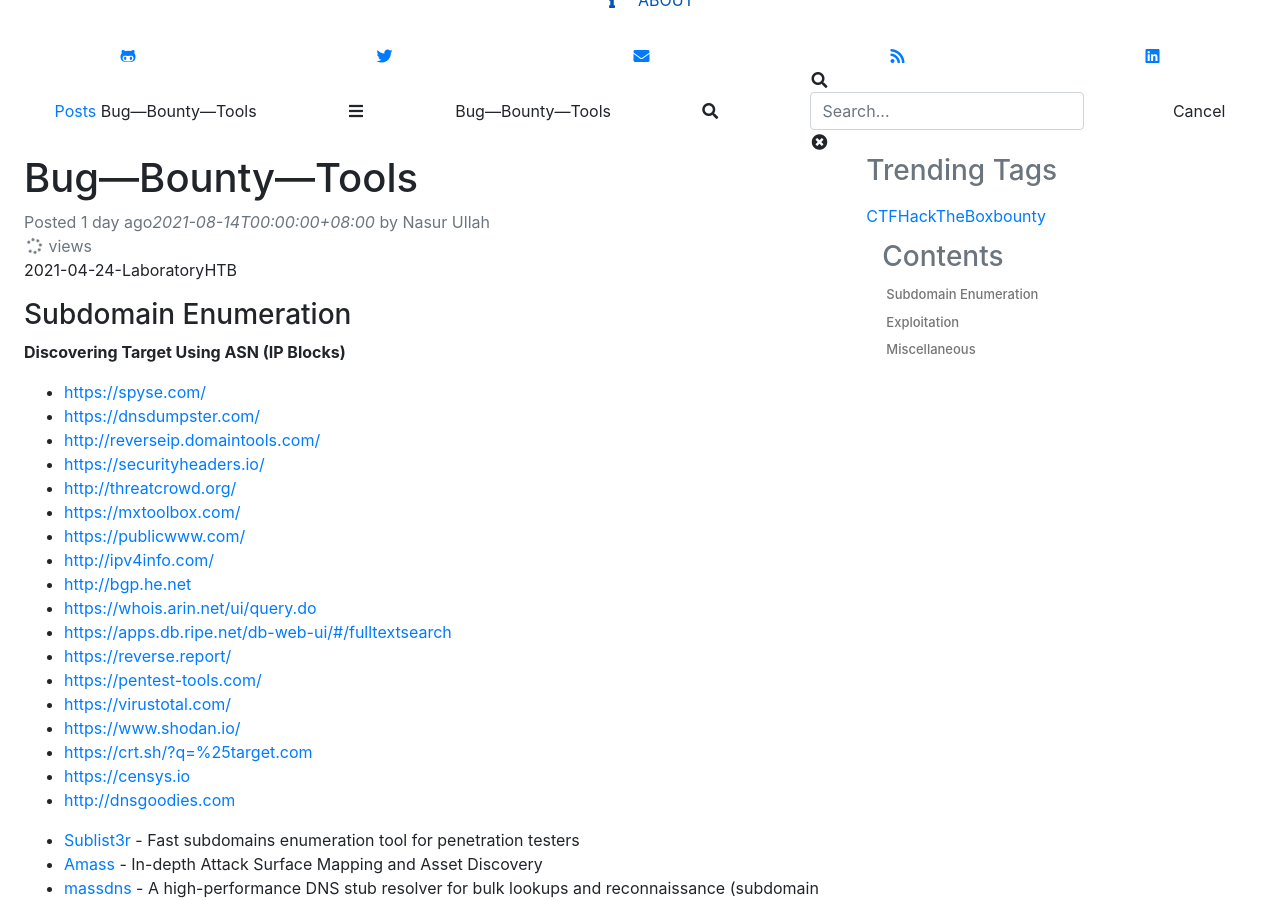
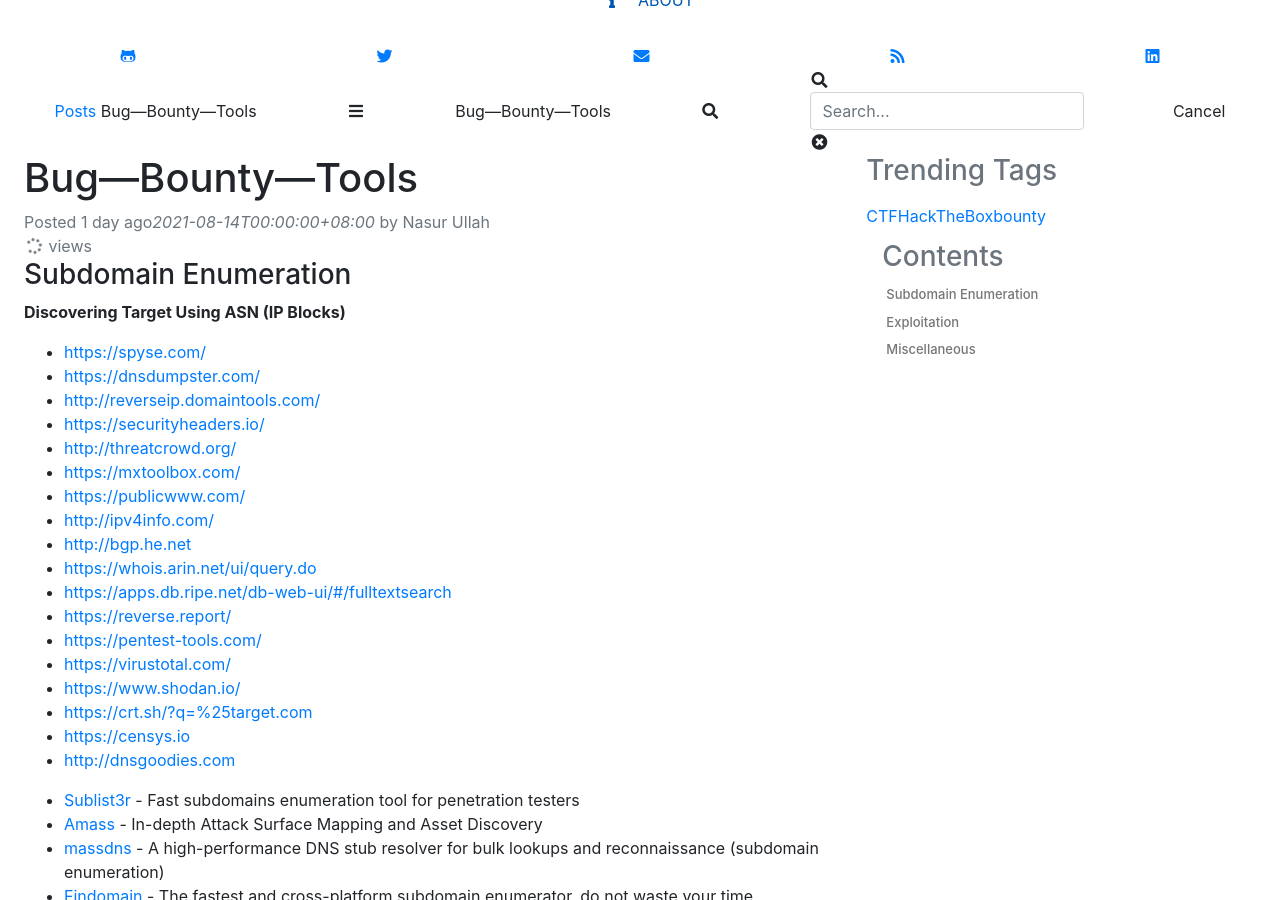
Before and after one commit to Spy0x7/Spy0x7.github.io, a Jekyll site: the page built from _posts/2021-08-14-Bounty-Tools.md, in a window 1280 px wide and 900 px high, scrolled down 903 px. Built offline with Jekyll 4.4.1, drawn with Linux system fonts in a browser that asks for light colours; nearby versions of some CDN libraries; comment, search, counter and statistics services are not loaded.

Commit message:
Update 2021-08-14-Bounty-Tools.md

```diff
--- a/_posts/2021-08-14-Bounty-Tools.md
+++ b/_posts/2021-08-14-Bounty-Tools.md
@@ -6,7 +6,6 @@
 tags: [bounty]
 ---
 
-2021-04-24-LaboratoryHTB
 ### Subdomain Enumeration
 
 **Discovering Target Using ASN (IP Blocks)**
```
